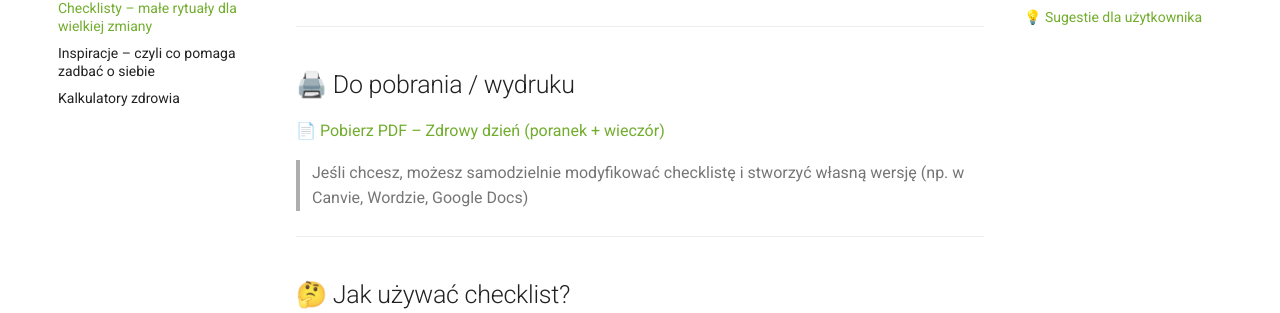
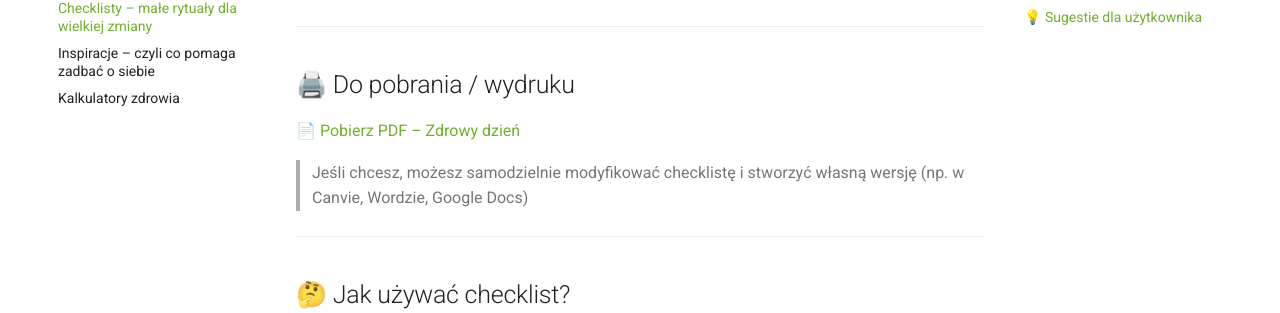
Before and after one commit to MKaczkowski07/wellbeing-prod, an MkDocs documentation site: the page built from docs/przyklady/checklisty.md, in a window 1280 px wide and 900 px high, scrolled down 632 px. Shown: the part 235-548 px from the top of the window. Built offline with MkDocs 1.6.1 and Material for MkDocs 9.7.7, drawn with Linux system fonts in a browser that asks for light colours.

Commit message:
Naprawa sekcji "przykłady/checklisty/do pobrania"

```diff
--- a/docs/przyklady/checklisty.md
+++ b/docs/przyklady/checklisty.md
@@ -31,7 +31,8 @@
 
 ## 🖨️ Do pobrania / wydruku
 
-📄 [Pobierz PDF – Zdrowy dzień (poranek + wieczór)](../zasoby/checklista-zdrowy-dzien.pdf)
+📄 [Pobierz PDF – Zdrowy dzień](checklista-zdrowy-dzien.pdf)
+
 
 > Jeśli chcesz, możesz samodzielnie modyfikować checklistę i stworzyć własną wersję (np. w Canvie, Wordzie, Google Docs)
 
```
Also changed, not shown: 1 other file.
